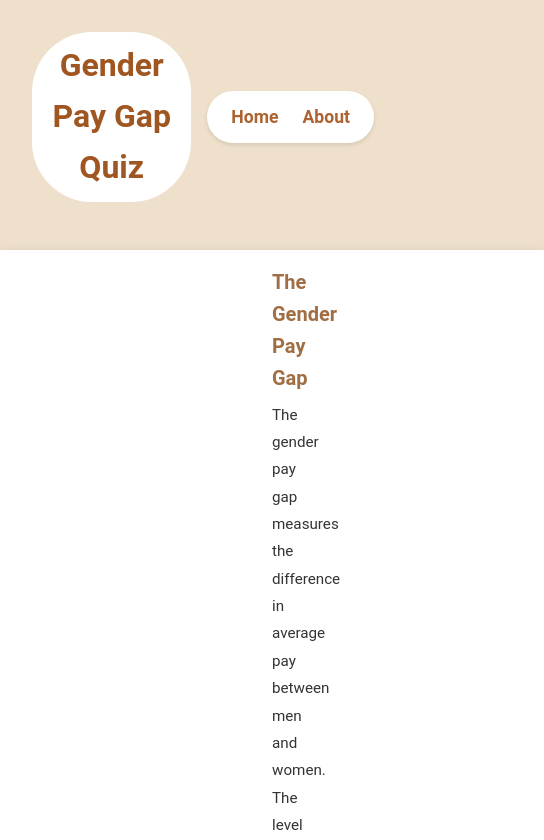
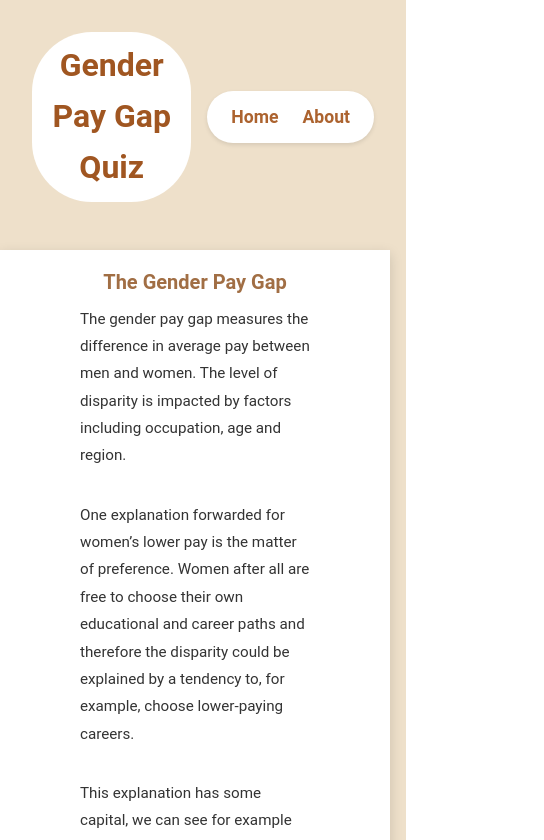
Before and after one commit to ktyler05/KKA_PayGap, a React (Create React App) app in the folder kka_ppaygapapp/: page / in a window 390 px wide. Shown: the top 840 px of the page, 544 px wide, since content can reach past the window. Built offline with nearby package versions, Linux system fonts and the light colour scheme.

Commit message:
Update mobile view
might work now

```diff
--- a/kka_ppaygapapp/src/style.css
+++ b/kka_ppaygapapp/src/style.css
@@ -417,16 +417,14 @@ footer {
 
 
 .lorem-container {
-    width: 100%;
-    max-width: none;
+
     margin: 1rem 0;
     background: #ffffff;
     box-shadow: 0 4px 12px rgba(0, 0, 0, 0.15);
 
-    padding-left: 17rem;
-    padding-right: 17rem;
-    padding-top: 1rem;
-    padding-bottom: 3rem;
+    padding-left: 5rem;
+    padding-right: 5rem;
+
 
 
   }
```
